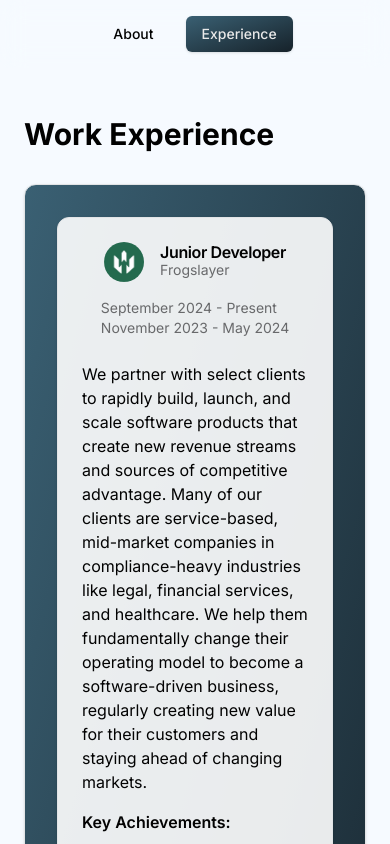
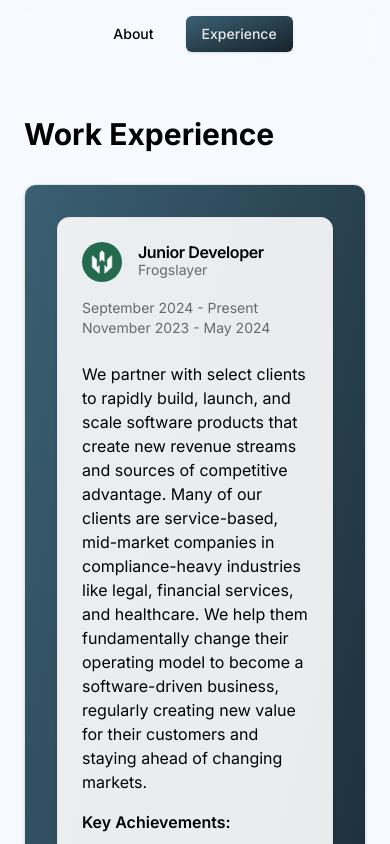
Before and after one commit to jacksors/portfolio, a Next.js app: page /experience in a window 390 px wide. Shown: the top 844 px of the page. Built offline with nearby package versions, Linux system fonts and the light colour scheme.

Commit message:
Improve spacing on mobile

```diff
--- a/app/experience/page.tsx
+++ b/app/experience/page.tsx
@@ -95,7 +95,7 @@
           <motion.div key={index} variants={fadeIn}>
             <Card>
               <CardHeader>
-                <div className="flex flex-col md:flex-row items-center justify-between gap-4">
+                <div className="flex flex-col md:flex-row justify-between gap-4">
                   <div className="flex items-center space-x-4">
                     <Image
                       src={job.logo}
```
